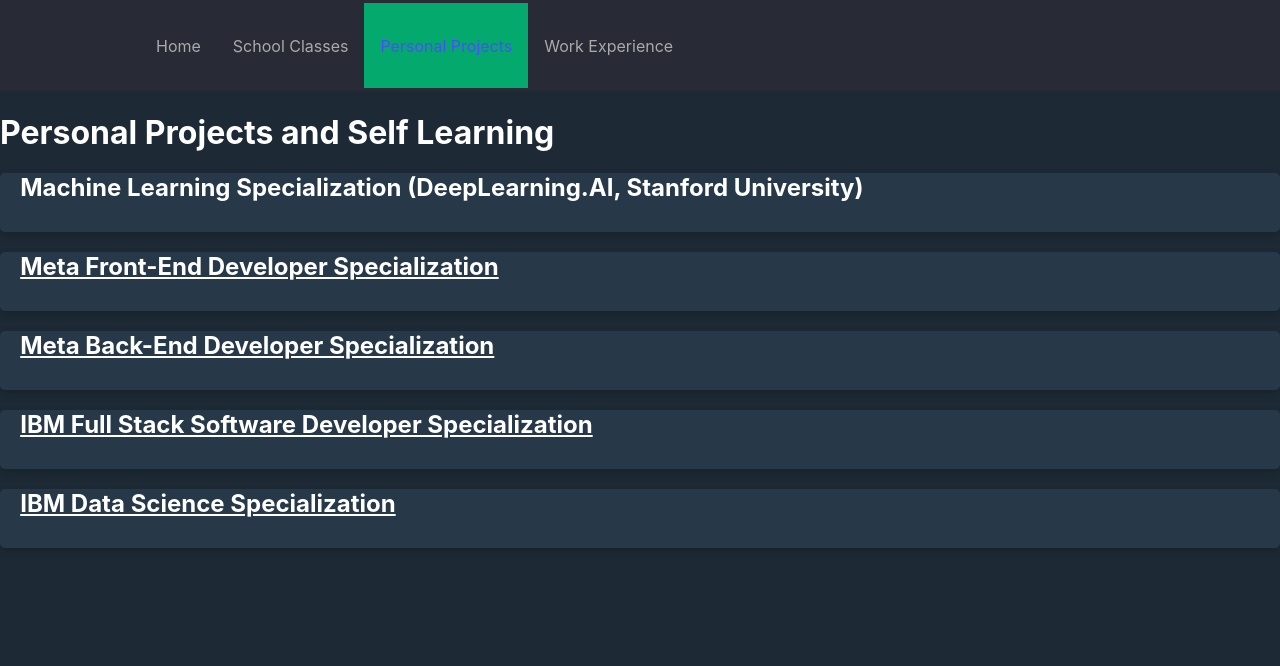
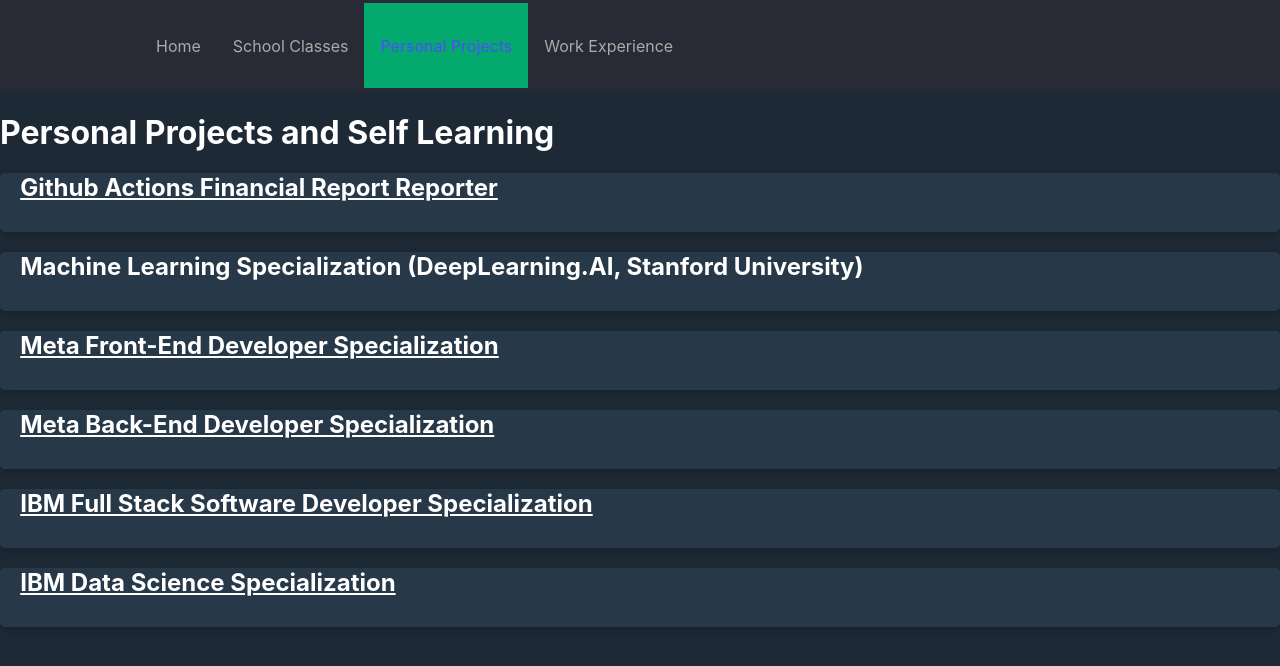
Before and after one commit to morganmason0606/morganmason0606.github.io, a React (Create React App) app: page /projects in a window 1280 px wide. Shown: the top 666 px of the page. Built offline with nearby package versions, Linux system fonts and the light colour scheme.

Commit message:
added github actions project

```diff
--- a/src/pages/projects.js
+++ b/src/pages/projects.js
@@ -1,11 +1,14 @@
 import React from "react";
 
 
-function Project(){
+function Project() {
     return (
         <>
             <h1>Personal Projects and Self Learning</h1>
             <div class="card_list">
+                <div className="display_card">
+                    <h2><a href="https://github.com/morganmason0606/schedule_web_checker" target="_blank" rel="noreferrer">Github Actions Financial Report Reporter</a></h2>
+                </div>
                 <div class="display_card">
                     <h2>Machine Learning Specialization (DeepLearning.AI, Stanford University)</h2>
                 </div>
@@ -16,11 +19,12 @@ function Project(){
                     <h2><a href="https://github.com/morganmason0606/coursera_meta_backend" target="_blank" rel="noreferrer">Meta Back-End Developer Specialization</a></h2>
                 </div>
                 <div class="display_card">
-                <h2><a href="https://github.com/morganmason0606/agfzb-CloudAppDevelopment_Capstone" target="_blank">IBM Full Stack Software Developer Specialization</a></h2>
+                    <h2><a href="https://github.com/morganmason0606/agfzb-CloudAppDevelopment_Capstone" target="_blank" rel="noreferrer">IBM Full Stack Software Developer Specialization</a></h2>
                 </div>
                 <div class="display_card">
-                <h2><a href="https://github.com/morganmason0606/Coursera_IBM_AppliedDataScienceCapstone" target="_blank">IBM Data Science Specialization</a></h2>
+                    <h2><a href="https://github.com/morganmason0606/Coursera_IBM_AppliedDataScienceCapstone" target="_blank" rel="noreferrer">IBM Data Science Specialization</a></h2>
                 </div>
+
             </div>
         </>
     );
```
Lines whose indentation alone changed are shown as unchanged.
